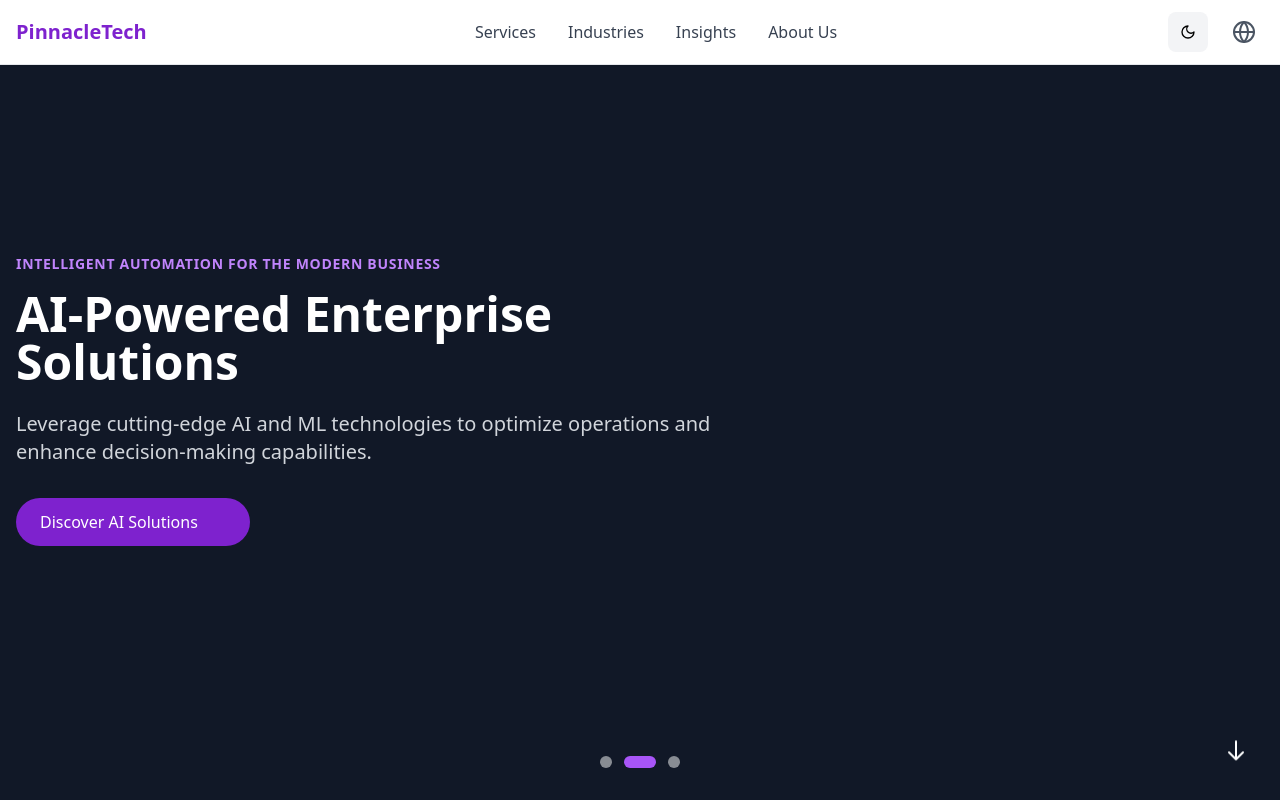
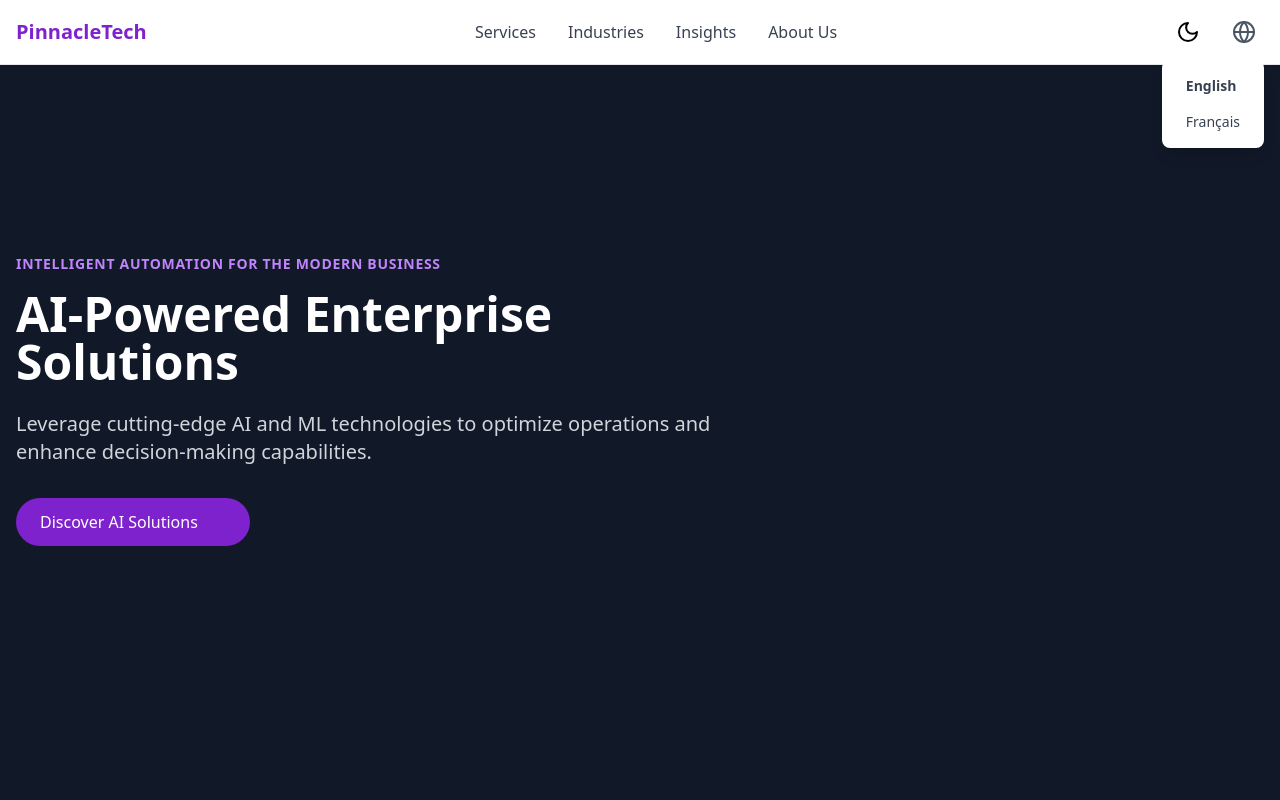
Before and after one commit to IYERADavid/pinnacle-tech-website, a React (Vite) app: page / in a window 1280 px wide. Both pictures are taken after a click on the button 1243 px from the left and 32 px from the top of the page. Shown: the top 800 px of the page. Built offline with nearby package versions, Linux system fonts and the light colour scheme.

Commit message:
worked on globe icon to switch languages

```diff
--- a/src/sections/Home.jsx
+++ b/src/sections/Home.jsx
@@ -3,12 +3,11 @@ import { Sun, Moon, Monitor, Globe } from 'lucide-react';
 import { useTheme } from 'next-themes';
 import { ThemeProvider } from 'next-themes';
 import { ArrowRightIcon } from '@heroicons/react/solid';
-import ai_powered from "../assets/images/ai_powered.jpg"
+import ai_powered from "../assets/images/ai_powered.jpg";
 import 'aos/dist/aos.css';
-import virtual_reality from "../assets/images/virtual_reality.jpg"
-import block_chain from "../assets/images/block_chain.jpg"
+import virtual_reality from "../assets/images/virtual_reality.jpg";
+import block_chain from "../assets/images/block_chain.jpg";
 import PropTypes from 'prop-types';
-
 
 const slides = [
   {
@@ -34,22 +33,13 @@ const slides = [
   }
 ];
 
-
 const Home = ({ innovationSectionRef }) => {
   const [currentSlide, setCurrentSlide] = useState(0);
-
   const [hoveredCategory, setHoveredCategory] = useState(null);
   const [mounted, setMounted] = useState(false);
   const { theme, setTheme } = useTheme();
-
-
-  const handleScroll = () => {
-    if (theme === 'light') {
-      setTheme('dark');
-  } else {
-    setTheme('light');
-  }
-  };
+  const [language, setLanguage] = useState('en'); // Added state for language management
+  const [isLanguageSelectorOpen, setIsLanguageSelectorOpen] = useState(false); // Added state for language selector visibility
 
   const scrollToSection = () => {
     if (innovationSectionRef.current) {
@@ -61,7 +51,7 @@ const Home = ({ innovationSectionRef }) => {
     setTheme(theme === 'light' ? 'dark' : 'light');
   };
 
-  //state to manage navbar visibility
+  // state to manage navbar visibility
   const [showNavbar, setShowNavbar] = useState(true);
   const [lastScrollPosition, setLastScrollPosition] = useState(0);
 
@@ -71,9 +61,9 @@ const Home = ({ innovationSectionRef }) => {
     const handleScroll = () => {
       const currentScrollPosition = window.scrollY;
 
-      // Show the navbar if the user scrolls up
+      // show the navbar if the user scrolls up
       if (currentScrollPosition < lastScrollPosition || currentScrollPosition < 10) {
-        setShowNavbar(true);  // Show the navbar if the user scrolls up
+        setShowNavbar(true);
       } else {
         setShowNavbar(false);
       }
@@ -82,7 +72,7 @@ const Home = ({ innovationSectionRef }) => {
     };
 
     window.addEventListener('scroll', handleScroll);
-      return () =>  window.removeEventListener('scroll', handleScroll);
+    return () => window.removeEventListener('scroll', handleScroll);
   }, [lastScrollPosition]);
 
   useEffect(() => {
@@ -92,78 +82,104 @@ const Home = ({ innovationSectionRef }) => {
     return () => clearInterval(timer);
   }, []);
 
-  const ThemeSwitch = () => {
-    if (!mounted) return null;
+  // Language Selector Component
+  const LanguageSelector = () => {
+    const languages = [
+      { code: 'en', name: 'English' },
+      { code: 'fr', name: 'Français' },
+    ];
 
     return (
-      <div className="flex items-center gap-2 bg-gray-100 dark:bg-gray-800 p-1 rounded-lg">
+      <div className="relative">
         <button
-          onClick={() => setTheme('dark')}
-          className={`p-2 rounded-md ${theme === 'dark' ? 'bg-gray-700 shadow-sm' : ''}`}
-          aria-label="Dark Mode"
+          onClick={() => setIsLanguageSelectorOpen(!isLanguageSelectorOpen)}
+          className="p-2 rounded-full hover:bg-gray-100 dark:hover:bg-gray-700 transition-colors duration-150"
         >
-          <Moon className="w-4 h-4" />
+          <Globe className="w-6 h-6 text-gray-600 dark:text-gray-400" />
         </button>
+        {isLanguageSelectorOpen && (
+          <div className="absolute right-0 mt-2 bg-white dark:bg-gray-800 shadow-lg rounded-lg p-2">
+            {languages.map((lang) => (
+              <button
+                key={lang.code}
+                onClick={() => {
+                  setLanguage(lang.code); // update the language state
+                  setIsLanguageSelectorOpen(false); // close the selector
+                }}
+                className={`block px-4 py-2 text-sm text-gray-700 dark:text-gray-300 hover:bg-gray-100 dark:hover:bg-gray-700 ${
+                  language === lang.code ? 'font-bold' : ''
+                }`}
+              >
+                {lang.name}
+              </button>
+            ))}
+          </div>
+        )}
       </div>
     );
   };
 
   if (!mounted) return null;
 
-
   return (
-    <div className="min-h-screen bg-white dark:bg-white transition-colors duration-300">
-      <nav className={`bg-white dark:bg-gray-800 border-b border-gray-200 dark:border-gray-700 fixed top-0 w-full z-50 shadow-sm transition-transform duration-300 ${showNavbar ? 'translate-y-0' : '-translate-y-full'}`}>
+    <div className="min-h-screen bg-white dark:bg-gray-900 transition-colors duration-300">
+      <nav
+        className={`bg-white dark:bg-gray-800 border-b border-gray-200 dark:border-gray-700 fixed top-0 w-full z-50 shadow-sm transition-transform duration-300 ${
+          showNavbar ? 'translate-y-0' : '-translate-y-full'
+        }`}
+      >
         <div className="max-w-7xl mx-auto px-4">
           <div className="flex justify-between h-16">
             {/* Logo */}
             <div className="flex items-center">
               <div className="w-32">
-                <span className="text-xl font-bold text-purple-700 dark:text-purple-400">PinnacleTech</span>
+                <span className="text-xl font-bold text-purple-700 dark:text-purple-500">PinnacleTech</span>
               </div>
             </div>
 
             {/* Navigation Items */}
             <div className="flex">
-
-              <a href="#servicesSectionRef" className="h-16 px-4 flex items-center text-gray-700 dark:text-gray-300 hover:text-purple-800 dark:hover:text-purple-400 transition-colors duration-150">
+              <a
+                href="#servicesSectionRef"
+                className="h-16 px-4 flex items-center text-gray-700 dark:text-gray-300 hover:text-purple-800 dark:hover:text-purple-400 transition-colors duration-150"
+              >
                 Services
               </a>
-
-              <a href="#industrySectionRef" className="h-16 px-4 flex items-center text-gray-700 dark:text-gray-300 hover:text-purple-800 dark:hover:text-purple-400 transition-colors duration-150">
+              <a
+                href="#industrySectionRef"
+                className="h-16 px-4 flex items-center text-gray-700 dark:text-gray-300 hover:text-purple-800 dark:hover:text-purple-400 transition-colors duration-150"
+              >
                 Industries
               </a>
-
-              <a href="#innovationSectionRef" className="h-16 px-4 flex items-center text-gray-700 dark:text-gray-300 hover:text-purple-800 dark:hover:text-purple-400 transition-colors duration-150">
+              <a
+                href="#innovationSectionRef"
+                className="h-16 px-4 flex items-center text-gray-700 dark:text-gray-300 hover:text-purple-800 dark:hover:text-purple-400 transition-colors duration-150"
+              >
                 Insights
               </a>
-
-              <a href="#aboutSectionRef" className="h-16 px-4 flex items-center text-gray-700 dark:text-gray-300 hover:text-purple-800 dark:hover:text-purple-400 transition-colors duration-150">
+              <a
+                href="#aboutSectionRef"
+                className="h-16 px-4 flex items-center text-gray-700 dark:text-gray-300 hover:text-purple-800 dark:hover:text-purple-400 transition-colors duration-150"
+              >
                 About Us
               </a>
             </div>
 
-            {/* Theme Switcher and Language */}
+            {/* theme switcher and language */}
             <div className="flex items-center gap-4">
-              <ThemeSwitch />
-              <button className="p-2 rounded-full hover:bg-gray-100 dark:hover:bg-gray-700 transition-colors duration-150">
-                <Globe className="w-6 h-6 text-gray-600 dark:text-gray-400" />
+              <button
+                onClick={handleThemeChange}
+                className="p-2 rounded-full hover:bg-gray-100 dark:hover:bg-gray-700 transition-colors duration-150"
+              >
+                {theme === 'dark' ? <Sun className="w-6 h-6" /> : <Moon className="w-6 h-6" />}
               </button>
+              <LanguageSelector />
             </div>
           </div>
         </div>
       </nav>
 
-      {hoveredCategory && (
-        <div
-          className="fixed inset-0 bg-black bg-opacity-50 z-40"
-          style={{ top: '64px' }}
-        />
-      )}
-
       {/* Main Content Area */}
-
-
       <div className="relative h-screen bg-gray-900 overflow-hidden">
         {/* Background Slides */}
         {slides.map((slide, index) => (
@@ -180,16 +196,10 @@ const Home = ({ innovationSectionRef }) => {
             }}
           >
             <div className="absolute inset-0 bg-gradient-to-r from-black/70 to-transparent z-10" />
-              <img
-                src={slide.bgImage}
-                alt={slide.title}
-                className="w-full h-full object-cover"
-              />
           </div>
         ))}
 
         {/* Main Content */}
-
         <div className="relative z-20 h-full">
           <div className="max-w-7xl mx-auto px-4 h-full flex items-center">
             <div className="max-w-3xl">
@@ -212,7 +222,10 @@ const Home = ({ innovationSectionRef }) => {
                   <p className="text-xl text-gray-300 mb-8">
                     {slide.description}
                   </p>
-                    <button onClick={scrollToSection} className="group inline-flex items-center bg-purple-700 text-white px-6 py-3 rounded-full hover:bg-purple-600 transition-colors duration-300">
+                  <button
+                    onClick={scrollToSection}
+                    className="group inline-flex items-center bg-purple-700 text-white px-6 py-3 rounded-full hover:bg-purple-600 transition-colors duration-300"
+                  >
                     {slide.ctaText}
                     <i className="fa-solid fa-chevron-right ml-2 w-5 h-5 group-hover:translate-x-1 transition-transform duration-300" />
                   </button>
@@ -221,50 +234,13 @@ const Home = ({ innovationSectionRef }) => {
             </div>
           </div>
         </div>
-
-          {/* Slide Navigation */}
-
-
-          <div className="absolute bottom-8 left-1/2 transform -translate-x-1/2 z-30">
-            <div className="flex space-x-3">
-              {slides.map((_, index) => (
-                <button
-                  key={index}
-                  onClick={() => setCurrentSlide(index)}
-                  className={`w-3 h-3 rounded-full transition-all duration-300 ${
-                    currentSlide === index
-                      ? 'bg-purple-500 w-8'
-                      : 'bg-white/50 hover:bg-white/80'
-                  }`}
-                  aria-label={`Go to slide ${index + 1}`}
-                />
-              ))}
-            </div>
-          </div>
-          {/* Scroll Indicator */}
-
-
-          <div className="absolute bottom-8 right-8 z-30">
-            <div className="animate-bounce">
-              <svg
-                className="w-6 h-6 text-white"
-                fill="none"
-                strokeLinecap="round"
-                strokeLinejoin="round"
-                strokeWidth="2"
-                viewBox="0 0 24 24"
-                stroke="currentColor"
-              >
-                <path d="M19 14l-7 7m0 0l-7-7m7 7V3"></path>
-              </svg>
-            </div>
-          </div>
       </div>
     </div>
   );
 };
+
 Home.propTypes = {
-        innovationSectionRef: PropTypes.shape({ current: PropTypes.instanceOf(Element) })
+  innovationSectionRef: PropTypes.shape({ current: PropTypes.instanceOf(Element) }),
 };
 
 export default Home;
```
Lines whose indentation alone changed are shown as unchanged.
